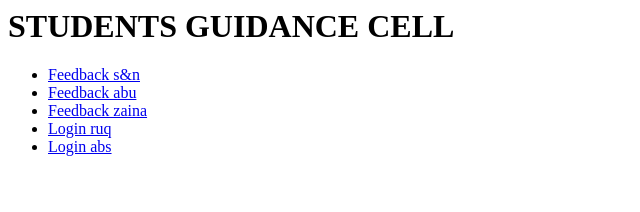
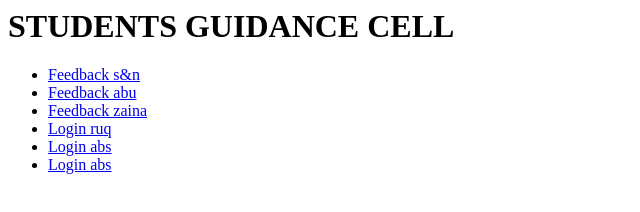
Before and after one commit to not-abdulbari/demo-purpose, a plain HTML site: page index.html in a window 1280 px wide. Shown: the full height of the page, 0-640 px from the left. Drawn offline with Linux system fonts and the light colour scheme.

Commit message:
Update index.html

```diff
--- a/index.html
+++ b/index.html
@@ -7,5 +7,6 @@
     <li><a href = "feedbackls.html">Feedback zaina</a></li>
     <li><a href = "LOGINr.HTML">Login ruq</a></li>
     <li><a href = "login.html">Login abs</a></li>
+    <li><a href = "login2.html">Login abs</a></li>
     </ul>
     </html>
```
